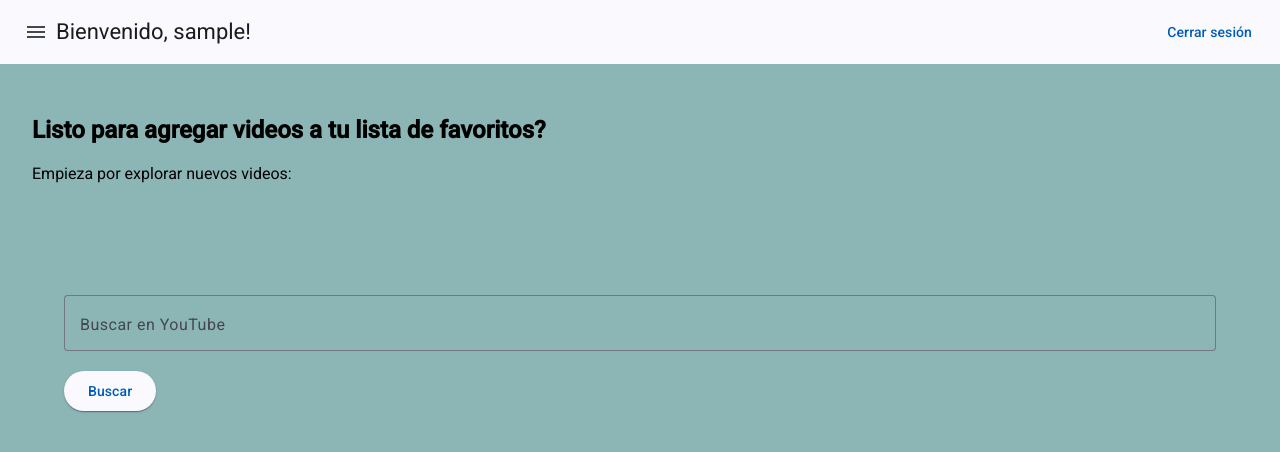
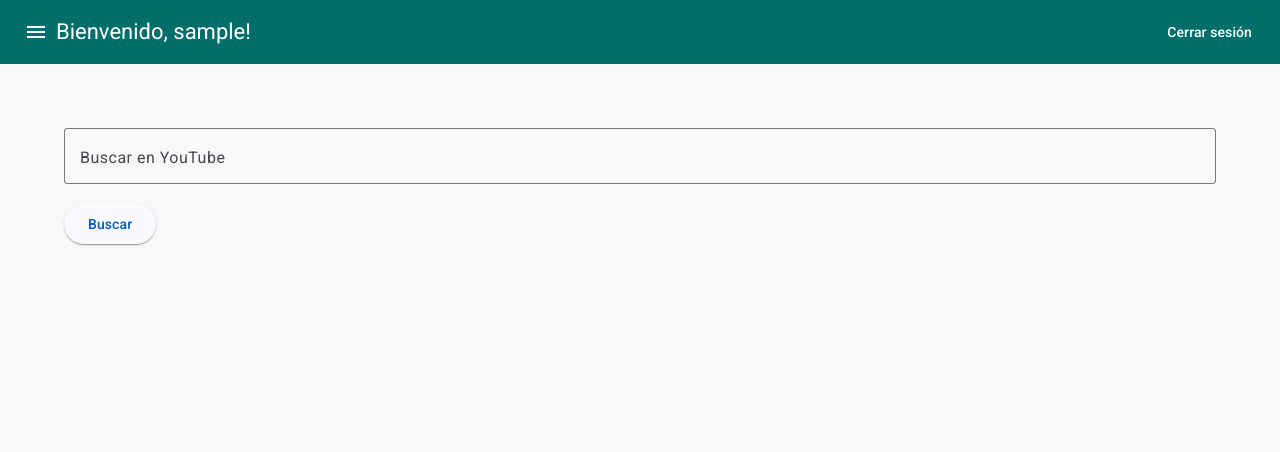
Before and after one commit to ArmandoGit001/innovatube1, an Angular app in the folder frontend/: page /home in a window 1280 px wide. Shown: the top 452 px of the page. Built offline with nearby package versions, Linux system fonts and the light colour scheme; sample sign-in values are in the browser's storage.

Commit message:
boton favoritos agregado a youtubesearch component

```diff
--- a/frontend/src/app/login/login.component.css
+++ b/frontend/src/app/login/login.component.css
@@ -18,3 +18,8 @@ mat-card-actions {
 .logo {
     height: 40px;
 }
+
+.loginToolbar{
+    background-color: #016e69;
+    color: white;
+}
--- a/frontend/src/app/login/login.component.html
+++ b/frontend/src/app/login/login.component.html
@@ -1,5 +1,5 @@
 <div class="login_component">
-<mat-toolbar color="warn">
+<mat-toolbar color="accent" class="loginToolbar">
   <span>innovaTube</span>
   <span class="spacer"></span>
   <img src="castor.png" alt="Logo" class="logo" />
--- a/frontend/src/app/navigation/navigation.css
+++ b/frontend/src/app/navigation/navigation.css
@@ -0,0 +1,20 @@
+.navtoolbar {
+    background-color: #016e69 !important;
+    color: white;
+  }
+
+  .navtoolbar mat-icon {
+    color: white;
+  }
+
+  .navtoolbar button {
+    color: white;
+  }
+
+  .spacer {
+    flex: 1 1 auto;
+  }
+
+  .welcome-container {
+    padding: 2rem;
+  }
--- a/frontend/src/app/navigation/navigation.html
+++ b/frontend/src/app/navigation/navigation.html
@@ -1,13 +1,8 @@
-<mat-toolbar color="primary">
-    <button matIconButton class="menu-icon" aria-label="menu icon">
+<mat-toolbar class="navtoolbar">
+    <button mat-icon-button class="menu-icon" aria-label="menu icon">
         <mat-icon>menu</mat-icon>
     </button>
     <span>Bienvenido, {{ userName }}!</span>
-    <span style="flex: 1 1 auto;"></span>
-    <button mat-button color="accent" (click)="logout()">Cerrar sesión</button>
+    <span class="spacer"></span>
+    <button mat-button (click)="logout()">Cerrar sesión</button>
 </mat-toolbar>
-
-<div style="padding: 2rem;">
-    <h2>Listo para agregar videos a tu lista de favoritos?</h2>
-    <p>Empieza por explorar nuevos videos:</p>
-</div>
--- a/frontend/src/app/navigation/navigation.ts
+++ b/frontend/src/app/navigation/navigation.ts
@@ -1,7 +1,7 @@
 import { Component, inject } from '@angular/core';
 import { MatToolbarModule } from '@angular/material/toolbar';
 import { MatButtonModule } from '@angular/material/button';
-import {MatIconModule} from '@angular/material/icon';
+import { MatIconModule } from '@angular/material/icon';
 import { Router } from '@angular/router';
 
 @Component({
--- a/frontend/src/app/youtubesearch/youtubesearch.html
+++ b/frontend/src/app/youtubesearch/youtubesearch.html
@@ -1,21 +1,30 @@
 <div class="youtubesearchComponent" style="margin: 2rem;">
     <mat-form-field appearance="outline" style="width: 100%;">
       <mat-label>Buscar en YouTube</mat-label>
-        <input matInput [(ngModel)]="query" placeholder="Ej. Angular, música, etc.">
+      <input matInput [(ngModel)]="query" placeholder="Ej. Grupo Castores, música, etc.">
     </mat-form-field>
 
     <button mat-raised-button color="primary" (click)="buscar()">Buscar</button>
 
-    <div *ngIf="resultados.length > 0" style="margin-top: 2rem; display: grid; grid-template-columns: repeat(auto-fill, minmax(320px, 1fr)); gap: 1rem;">
-        <mat-card *ngFor="let video of resultados">
+    @if (resultados.length > 0) {
+      <div style="margin-top: 2rem; display: grid; grid-template-columns: repeat(auto-fill, minmax(320px, 1fr)); gap: 1rem;">
+        @for (video of resultados; track video.id.videoId) {
+          <mat-card>
             <img mat-card-image [src]="video.snippet.thumbnails.medium.url" alt="Thumbnail">
             <mat-card-content>
               <h3>{{ video.snippet.title }}</h3>
               <p>{{ video.snippet.channelTitle }}</p>
             </mat-card-content>
             <mat-card-actions>
-                <a mat-button color="accent" [href]="'https://www.youtube.com/watch?v=' + video.id.videoId" target="_blank">Ver video</a>
+              <a mat-button color="accent" [href]="'https://www.youtube.com/watch?v=' + video.id.videoId" target="_blank">
+                Ver video
+              </a>
+              <button mat-icon-button [color]="esFavorito(video) ? 'warn' : 'primary'" (click)="agregarAFavoritos(video)" aria-label="Agregar a favoritos">
+                <mat-icon>{{ esFavorito(video) ? 'favorite' : 'favorite_border' }}</mat-icon>
+              </button>
             </mat-card-actions>
           </mat-card>
+        }
       </div>
+    }
   </div>
--- a/frontend/src/app/youtubesearch/youtubesearch.ts
+++ b/frontend/src/app/youtubesearch/youtubesearch.ts
@@ -5,7 +5,8 @@ import { MatInputModule } from '@angular/material/input';
 import { MatCardModule } from '@angular/material/card';
 import { MatButtonModule } from '@angular/material/button';
 import { FormsModule } from '@angular/forms';
-import { NgIf, NgFor } from '@angular/common';
+import { MatIconModule } from '@angular/material/icon';
+
 
 @Component({
   selector: 'app-youtubesearch',
@@ -15,15 +16,15 @@ import { NgIf, NgFor } from '@angular/common';
     MatInputModule,
     MatCardModule,
     MatButtonModule,
-    NgIf,
-    NgFor
+    MatIconModule
   ],
   templateUrl: './youtubesearch.html',
   styleUrl: './youtubesearch.css'
 })
 export class Youtubesearch {
   query: string = '';
-  resultados: any[] = [];
+  resultados: any[] = [];//lista de videos en resultados
+  favoritos: any[] = [];  //guardaremos favoritos
 
   constructor(private youtubeService: YoutubeService) {}
 
@@ -33,7 +34,7 @@ export class Youtubesearch {
     console.log('Buscando:', this.query); // TESTING: Comment para verificación (buscando)
     this.youtubeService.buscarVideos(this.query).subscribe({
       next: (res) => {
-        console.log('Resultados:', res);  // TESTING: Comment para verificación de resultados
+        console.log('Resultados:', res);  // TESTING:Comment para verificación de resultados
         this.resultados = res.items;
       },
       error: (err) => {
@@ -42,4 +43,20 @@ export class Youtubesearch {
     });
   }
 
+  esFavorito(video: any): boolean {
+    return this.favoritos.some(v => v.id.videoId === video.id.videoId);
+  }
+
+  agregarAFavoritos(video: any): void {
+    if (this.esFavorito(video)) {
+      // Si ya es favorito, lo quitamos
+      this.favoritos = this.favoritos.filter(v => v.id.videoId !== video.id.videoId);
+      console.log('Eliminado de favoritos:', video);
+    } else {
+      // Si no es favorito, lo agregamos
+      this.favoritos.push(video);
+      console.log('Agregado a favoritos:', video);
+    }
+  }
+
 }
--- a/frontend/src/styles.css
+++ b/frontend/src/styles.css
@@ -4,5 +4,5 @@ html, body { height: 100%; }
 body {
     margin: 0;
     font-family: Roboto, "Helvetica Neue", sans-serif;
-    background-color: rgba(0, 91, 91, 0.45);
+    background-color: rgba(227, 227, 227, 0.233);
 }
```
Lines whose indentation alone changed are shown as unchanged.
